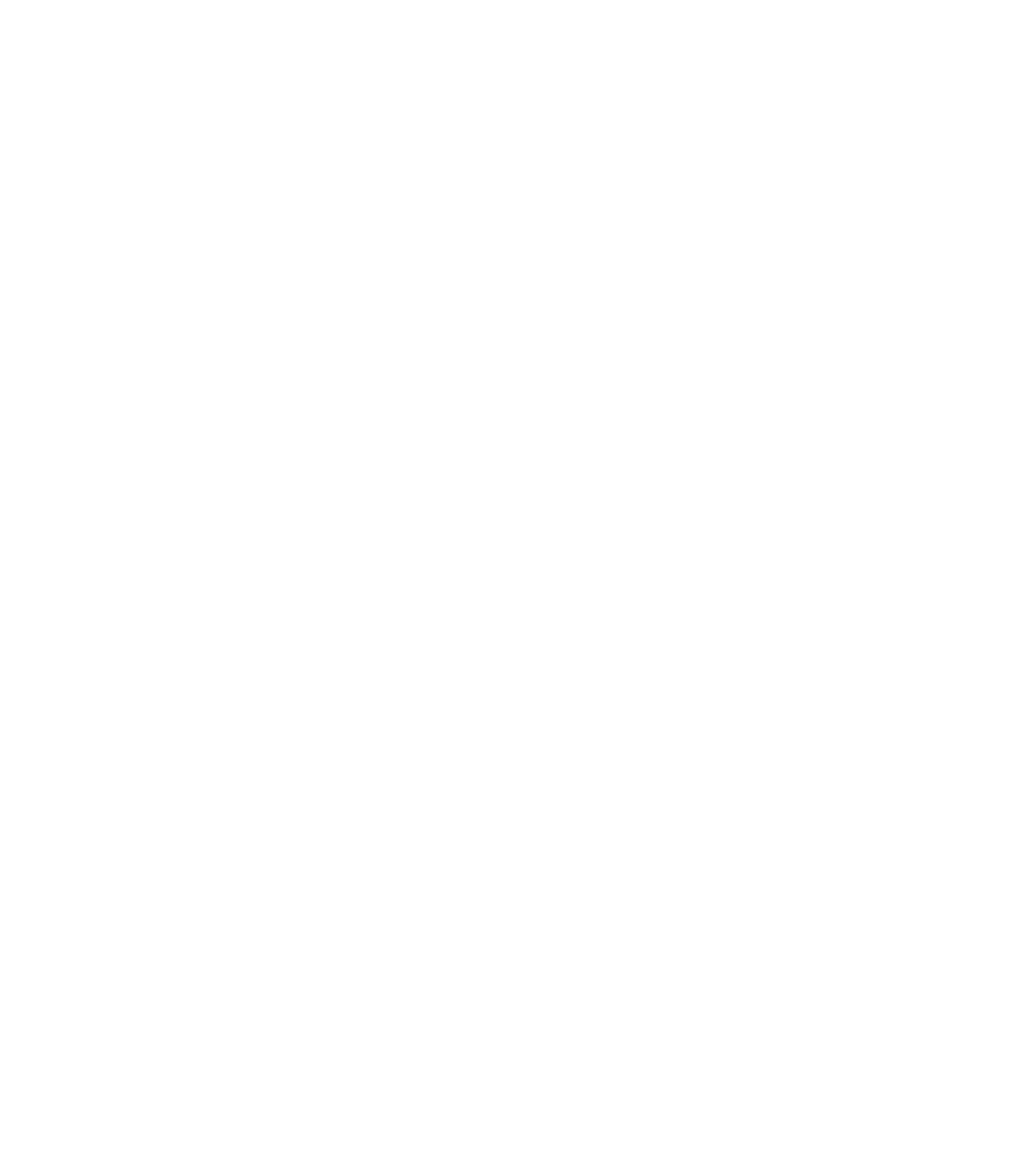
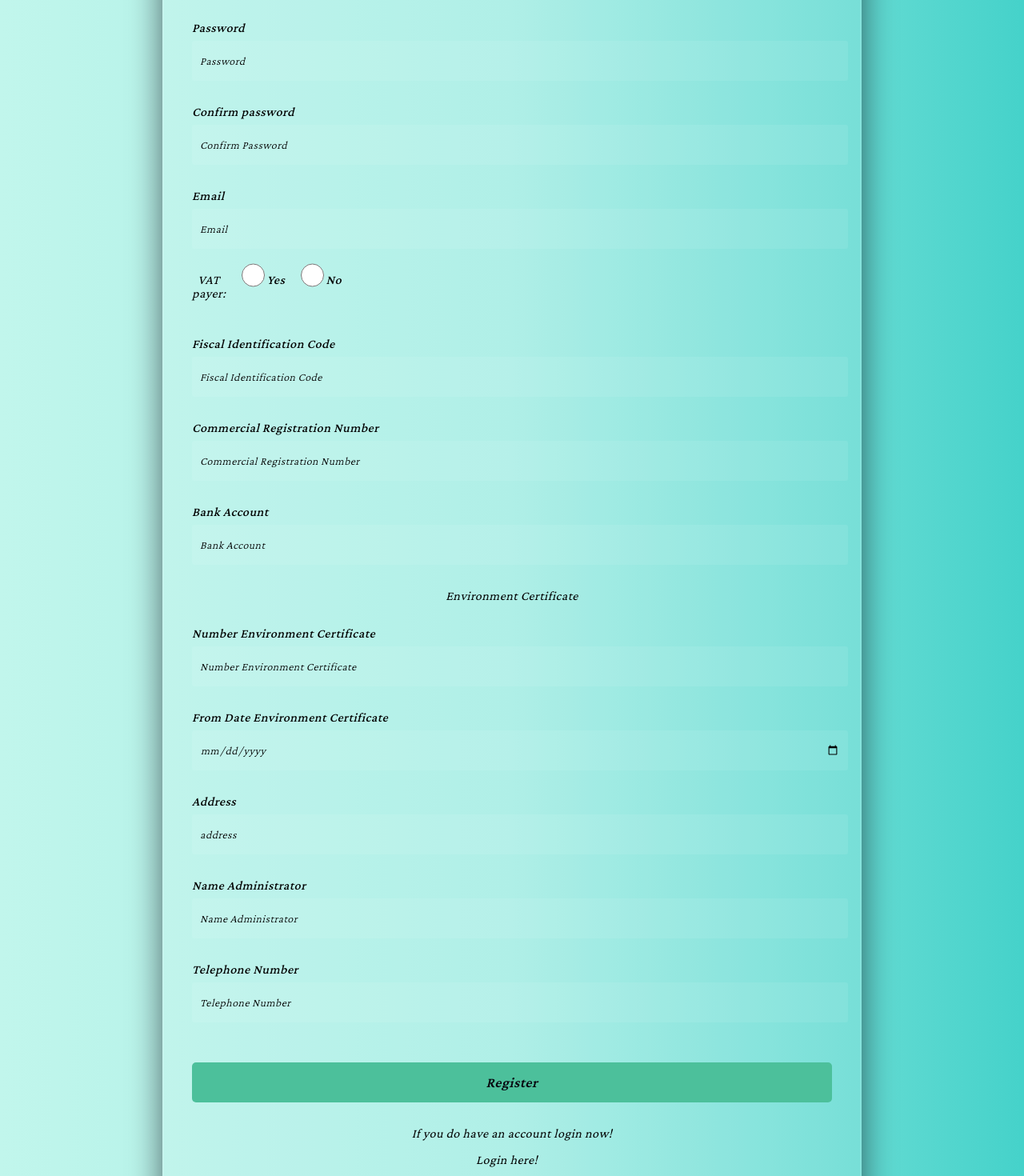
Before and after one commit to catalingdiaconu/Gabi_Frontend, a React (Create React App) app: page /register in a window 1280 px wide. Before the commit this address had no page. Shown: the part 460-1930 px from the top of the page at 80% size. Before the commit the page ends 800 px from the top, so only its background shows below. Built offline with nearby package versions, Linux system fonts and the light colour scheme.

Commit message:
added auth pages

```diff
--- a/package.json
+++ b/package.json
@@ -6,6 +6,7 @@
     "@testing-library/jest-dom": "^5.16.5",
     "@testing-library/react": "^13.4.0",
     "@testing-library/user-event": "^13.5.0",
+    "axios": "^1.1.3",
     "react": "^18.2.0",
     "react-dom": "^18.2.0",
     "react-icons": "^4.6.0",
--- a/src/App.js
+++ b/src/App.js
@@ -1,5 +1,6 @@
 import { Homepage } from "./components/pages/homepage";
-import Auth from "./components/pages/auth";
+import Login from "./components/pages/login";
+import Register from "./components/pages/register";
 import { BrowserRouter, Route, Routes } from "react-router-dom";
 
 function App() {
@@ -8,7 +9,8 @@
       <Routes>
         <Route path="/" element={<Homepage />}/>
         <Route path="/home" element={<Homepage />}/>
-        <Route path="/auth" element={<Auth />}/>
+        <Route path="/register" element={<Register />}/>
+        <Route path="/login" element={<Login />}/>
       </Routes>
     </BrowserRouter>
   );
--- a/src/components/organisms/auth/loginForm.jsx
+++ /dev/null
@@ -1,5 +0,0 @@
-import React from "react";
-
-export default function LoginForm () {
-
-}
--- a/src/components/organisms/auth/registerForm.jsx
+++ /dev/null
@@ -1,5 +0,0 @@
-import React from "react";
-
-export default function RegisterForm () {
-
-}
--- a/src/components/organisms/nav/nav.jsx
+++ b/src/components/organisms/nav/nav.jsx
@@ -1,6 +1,6 @@
 import React from "react";
 
-import { BiUserCircle } from 'react-icons/bi'
+import { BiLogInCircle } from 'react-icons/bi'
 import logo from '../../../media/img/logo.svg'
 
 
@@ -12,7 +12,7 @@
                 <ul className={'nav__menu'}>
                     <a href="/" className={'nav__menu__item'}>Home</a>
                     <a href="" className={'nav__menu__item'}>About</a>
-                    <button className={'nav_menu__item nav__menu__icon'}><BiUserCircle /></button>
+                    <a href={'/login'} className={'nav_menu__item nav__menu__icon'}><BiLogInCircle /></a>
                 </ul>
             </nav>
         </>
--- a/src/components/pages/auth.jsx
+++ b/src/components/pages/auth.jsx
@@ -1,12 +1,19 @@
 import React from "react";
 
+import background from "../../media/img/backgroundHome.png";
+
 import Nav from '../organisms/nav/nav'
+import LoginForm from  '../organisms/auth/loginForm'
+import RegisterForm from  '../organisms/auth/registerForm'
 
 export default function Auth () {
+
     return (
-        <div>
+        <div className={'gradient_background'}>
             <Nav />
-            <div className={'gradient_background'}>
+            <div>
+                {/*<LoginForm />*/}
+                <RegisterForm />
             </div>
         </div>
     )
--- a/src/components/pages/homepage.jsx
+++ b/src/components/pages/homepage.jsx
@@ -1,4 +1,4 @@
-import React from "react";
+import React, {useState} from "react";
 
 import Nav from "../organisms/nav/nav";
 import Background from "../atoms/background";
@@ -14,7 +14,7 @@
                 <span>Accelerating sustainability</span>
                 <span className={'homepage__center__description'}>Become part of the movement</span>
                 <div className={'homepage__center__authBtn'}>
-                <a href={'/auth'} id={'homepage__center__authBtn__register'}>Register</a>
+                <a href={'/register'} id={'homepage__center__authBtn__register'}>Register</a>
                 </div>
             </div>
         </div>
--- /dev/null
+++ b/src/components/pages/login.jsx
@@ -0,0 +1,22 @@
+import React from "react";
+import Nav from '../organisms/nav/nav'
+
+export default function Login () {
+    return (
+        <div className={'gradient_background'}>
+            <Nav />
+        <form className={'loginForm'}>
+            <h3>Login</h3>
+
+            <label htmlFor="username">Email</label>
+            <input type="text" placeholder="Email" id="email" />
+
+            <label htmlFor="password">Password</label>
+            <input type="password" placeholder="Password" id="password" />
+            <button>Log In</button>
+            <p>If you are not a member yet register now!</p>
+            <a href="/register">Register here!</a>
+        </form>
+        </div>
+    )
+}
--- /dev/null
+++ b/src/components/pages/register.jsx
@@ -0,0 +1,62 @@
+import React from "react";
+import Nav from '../organisms/nav/nav'
+
+export default function Register () {
+    return (
+        <div className={'gradient_background_register'}>
+            <Nav />
+        <form className={'registerForm'}>
+            <h3>Register</h3>
+
+            <label htmlFor="companyName">Company Name</label>
+            <input type="text" placeholder="Company Name" id="companyName" />
+
+            <label htmlFor="password">Password</label>
+            <input type="password" placeholder="Password" id="password" />
+
+            <label htmlFor="confirmPassword">Confirm password</label>
+            <input type="password" placeholder="Confirm Password" id="confirmPassword" />
+
+            <label htmlFor="email">Email</label>
+            <input type="text" placeholder="Email" id="email" />
+
+            <div className={'radioRegister'}>
+                <p>VAT payer:</p>
+                <input type="radio" id="yesVat" name="vatPayer" value="Yes" />
+                <label htmlFor="yesVat">Yes</label>
+                <input type="radio" id="noVat" name="vatPayer" value="No" />
+                <label htmlFor="noVat">No</label>
+            </div>
+
+            <label htmlFor="fiscalIdentificationCode">Fiscal Identification Code</label>
+            <input type="text" placeholder="Fiscal Identification Code" id="fiscalIdentificationCode" />
+
+            <label htmlFor="commercialRegistrationNumber">Commercial Registration Number</label>
+            <input type="text" placeholder="Commercial Registration Number" id="commercialRegistrationNumber" />
+
+            <label htmlFor="bankAccount">Bank Account</label>
+            <input type="text" placeholder="Bank Account" id="bankAccount" />
+
+            <p>Environment Certificate</p>
+            <label htmlFor="numberEnvCertificate">Number Environment Certificate</label>
+            <input type="text" placeholder="Number Environment Certificate" id="numberEnvCertificate" />
+            <label htmlFor="dateEnvCertificate">From Date Environment Certificate</label>
+            <input type="date" placeholder="From Date Environment Certificate" id="dateEnvCertificate" />
+
+            <label htmlFor="address">Address</label>
+            <input type="text" placeholder="address" id="address" />
+
+            <label htmlFor="nameAdministrator">Name Administrator</label>
+            <input type="text" placeholder="Name Administrator" id="nameAdministrator" />
+
+            <label htmlFor="telephoneNumber">Telephone Number</label>
+            <input type="numeric" placeholder="Telephone Number" id="telephoneNumber" />
+
+            <button>Register</button>
+
+            <p>If you do have an account login now!</p>
+            <a href="/login">Login here!</a>
+        </form>
+        </div>
+    )
+}
--- a/src/index.js
+++ b/src/index.js
@@ -2,8 +2,9 @@
 import ReactDOM from 'react-dom/client';
 import App from './App';
 
-import './styles/homepage.css'
-import './styles/nav.css'
+import './styles/homepage.scss'
+import './styles/nav.scss'
+import './styles/auth.scss'
 import './index.scss'
 
 
--- /dev/null
+++ b/src/styles/auth.scss
@@ -0,0 +1,129 @@
+.gradient_background {
+  background-image: linear-gradient(to right, #C1F6EC, #A4EDE4, #45D2CA);
+  width: 100%;
+  height: 100%;
+  position: absolute;
+}
+
+.gradient_background_register {
+  background-image: linear-gradient(to right, #C1F6EC, #A4EDE4, #45D2CA);
+  width: 100%;
+  height: 2200px;
+  position: absolute;
+}
+
+.loginForm{
+  height: 520px;
+  width: 400px;
+  background-color: rgba(255,255,255,0.13);
+  position: absolute;
+  transform: translate(-50%,-50%);
+  top: 50%;
+  left: 50%;
+  border-radius: 10px;
+  //backdrop-filter: blur(2px);
+  border: 2px solid rgba(255,255,255,0.1);
+  box-shadow: 0 0 40px rgba(8,7,16,0.6);
+  padding: 50px 35px;
+
+  p {
+    text-align: center;
+    font-family: 'Crimson_Pro',sans-serif;
+  }
+
+  a {
+    font-family: 'Crimson_Pro',sans-serif;
+    text-decoration: none;
+    position: relative;
+    left: 150px;
+    font-style: italic;
+  }
+
+}
+
+form *{
+  font-family: 'Crimson_Pro',sans-serif;
+  font-style: italic;
+  color: black;
+  letter-spacing: 0.5px;
+  outline: none;
+  border: none;
+}
+form h3{
+  font-size: 32px;
+  font-weight: 500;
+  line-height: 42px;
+  text-align: center;
+}
+
+label{
+  display: block;
+  margin-top: 30px;
+  font-size: 16px;
+  font-weight: 500;
+}
+input{
+  display: block;
+  height: 50px;
+  width: 100%;
+  background-color: rgba(255,255,255,0.07);
+  border-radius: 3px;
+  padding: 0 10px;
+  margin-top: 8px;
+  font-size: 14px;
+  font-weight: 300;
+}
+::placeholder{
+  color: black;
+}
+button{
+  margin-top: 50px;
+  width: 100%;
+  background-color: #4CC09B;
+  color: #080710;
+  padding: 15px 0;
+  font-size: 18px;
+  font-weight: 600;
+  border-radius: 5px;
+  cursor: pointer;
+}
+
+.registerForm {
+  height: 1650px;
+  width: 800px;
+  background-color: rgba(255,255,255,0.13);
+  position: absolute;
+  transform: translate(-50%,-50%);
+  left: 50%;
+  margin-top: 1100px;
+  border-radius: 10px;
+  border: 2px solid rgba(255,255,255,0.1);
+  box-shadow: 0 0 40px rgba(8,7,16,0.6);
+  padding: 50px 35px;
+
+  p {
+    margin-top: 30px;
+    text-align: center;
+    font-family: 'Crimson_Pro',sans-serif;
+  }
+
+  a {
+    font-family: 'Crimson_Pro',sans-serif;
+    text-decoration: none;
+    position: relative;
+    left: 355px;
+    font-style: italic;
+  }
+}
+
+.radioRegister {
+  display: inline-flex;
+
+  #noVat {
+    margin-left: 20px;
+  }
+
+  #yesVat {
+    margin-left: 20px;
+  }
+}
```
